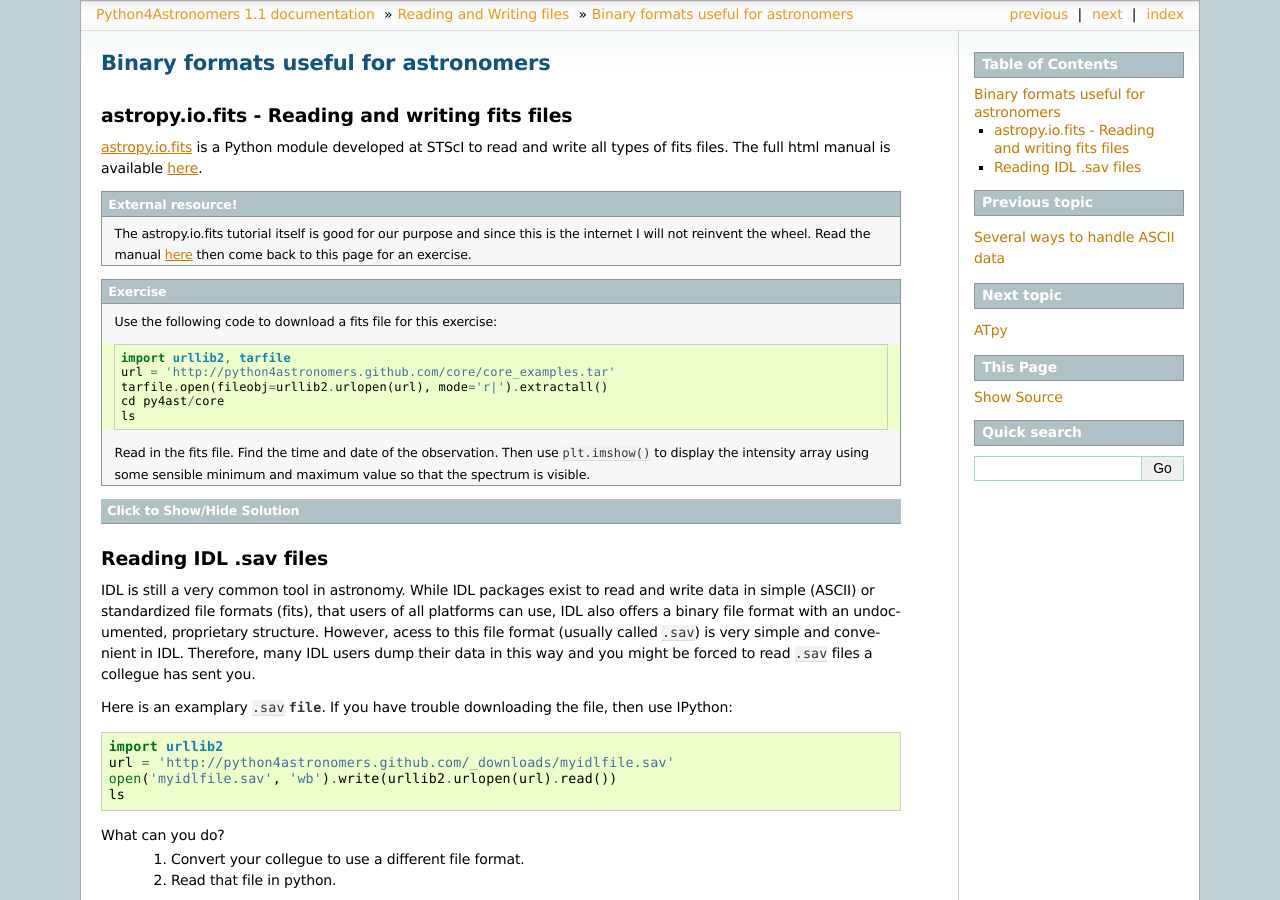
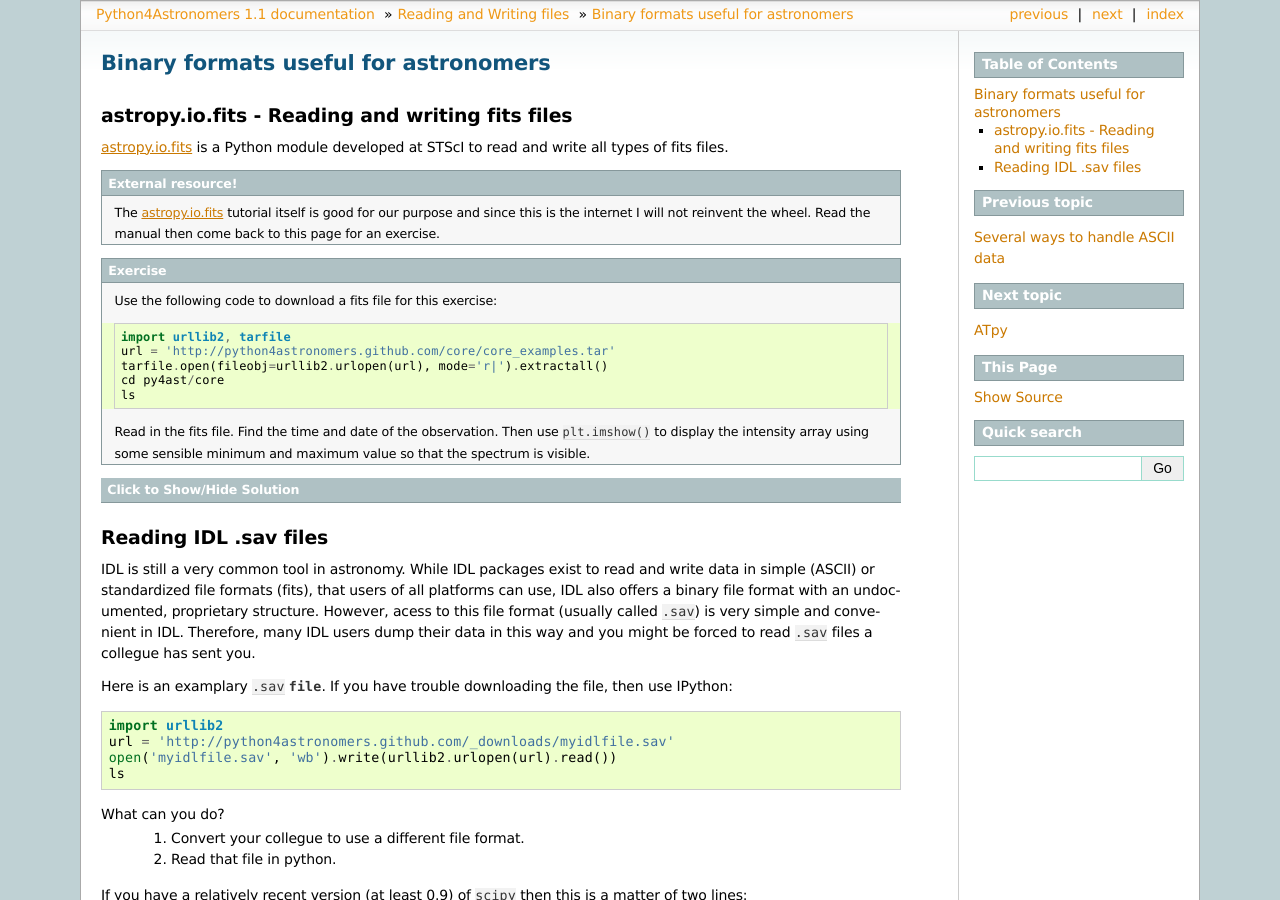
Before and after one commit to python4astronomers/python4astronomers, a Sphinx documentation site: the page built from source/files/binaryfiles.rst, in a window 1280 px wide and 900 px high. Built offline with Sphinx 7.4.7, drawn with Linux system fonts in a browser that asks for light colours; formulas are drawn with MathJax 3.

Commit message:
Clean up astropy.io.fits references

```diff
--- a/source/files/binaryfiles.rst
+++ b/source/files/binaryfiles.rst
@@ -6,12 +8,12 @@
 astropy.io.fits - Reading and writing fits files
 ================================================
 
-`astropy.io.fits <http://docs.astropy.org/en/v0.2.1/io/fits/index.html>`_  is a Python module developed at STScI to read and write all types of fits files. The full html manual is available `here <http://docs.astropy.org/en/v0.2.1/io/fits/index.html>`_.
+`astropy.io.fits`_  is a Python module developed at STScI to read and write all types of fits files.
 
 .. admonition:: External resource!
 
-    The astropy.io.fits tutorial itself is good for our purpose and since this
-    is the internet I will not reinvent the wheel. Read the manual `here <http://docs.astropy.org/en/v0.2.1/io/fits/index.html>`_
+    The `astropy.io.fits`_ tutorial itself is good for our purpose and since this
+    is the internet I will not reinvent the wheel. Read the manual
     then come back to this page for an exercise.
 
 .. admonition::  Exercise
@@ -47,7 +49,7 @@
     plt.colorbar()
 
 You might recognize this piece of code. It was used before in
-the :doc:`../core/numpy_scipy` part of the tutorial, but now you should understand the ``astropy.io.fits`` commands in more detail.
+the :doc:`../core/numpy_scipy` part of the tutorial, but now you should understand the `astropy.io.fits`_ commands in more detail.
 
 .. raw:: html
 
--- a/source/fitting/low-level.rst
+++ b/source/fitting/low-level.rst
@@ -32,7 +33,7 @@
   from sherpa.optmethods import LevMar
   from sherpa.fit import Fit
 
-Import the Python FITS reader ``astropy.io.fits`` and open the spectrum as a table::
+Import the Python FITS reader `astropy.io.fits`_ and open the spectrum as a table::
 
   from astropy.io import fits
   dat = fits.open('3c273.fits')[1].data
--- a/source/fitting/spectrum.rst
+++ b/source/fitting/spectrum.rst
@@ -1,3 +1,5 @@
+.. include:: ../references.rst
+
 
 1-D data with errors
 --------------------
--- a/source/intro/quick-tour.rst
+++ b/source/intro/quick-tour.rst
@@ -147,7 +147,7 @@
 including convolution with a Gaussian filter and the addition of noise.
 ::
 
-  import astropy.io.fits as fits
+  from astropy.io import fits
   from scipy.ndimage import gaussian_filter
 
   # Create empty image
--- a/source/references.rst
+++ b/source/references.rst
@@ -4,7 +4,6 @@
 .. _`IPython`: http://ipython.org
 .. _CIAO: http://cxc.harvard.edu/ciao/
 .. _SAS: http://xmm.vilspa.esa.es/sas/
-.. _astropy_doc: http://astropy.readthedocs.org/en/stable
 .. _APLpy: http://aplpy.github.com
 .. _SAMPy: http://pypi.python.org/pypi/sampy
 .. _COATPy: https://github.com/python4vo/coatpy
@@ -14,5 +13,6 @@
 .. _TOPCAT: http://www.star.bris.ac.uk/~mbt/topcat
 .. _Directory: http://nvo.stsci.edu/vor10/index.aspx
 .. _astropy: http://astropy.org
+.. _astropy_doc: http://astropy.readthedocs.org/en/stable
 .. _`astropy.io.ascii`: http://astropy.readthedocs.org/en/stable/io/ascii/
 .. _`astropy.io.fits`: http://astropy.readthedocs.org/en/stable/io/fits/
```
Also changed, not shown: other parts of source/files/binaryfiles.rst (+2 -0 lines), other parts of source/fitting/low-level.rst (+1 -0 lines), source/astropy/fits.rst (+7 -5 lines).
